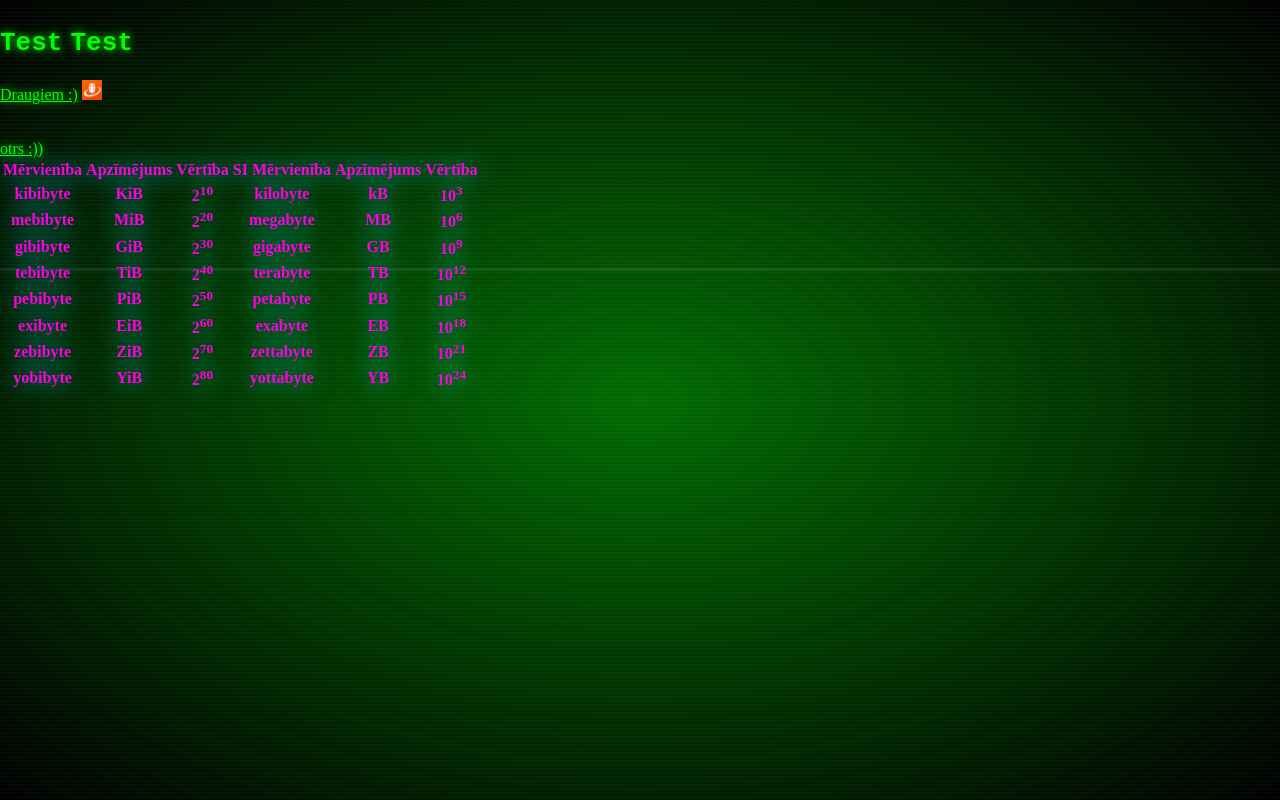
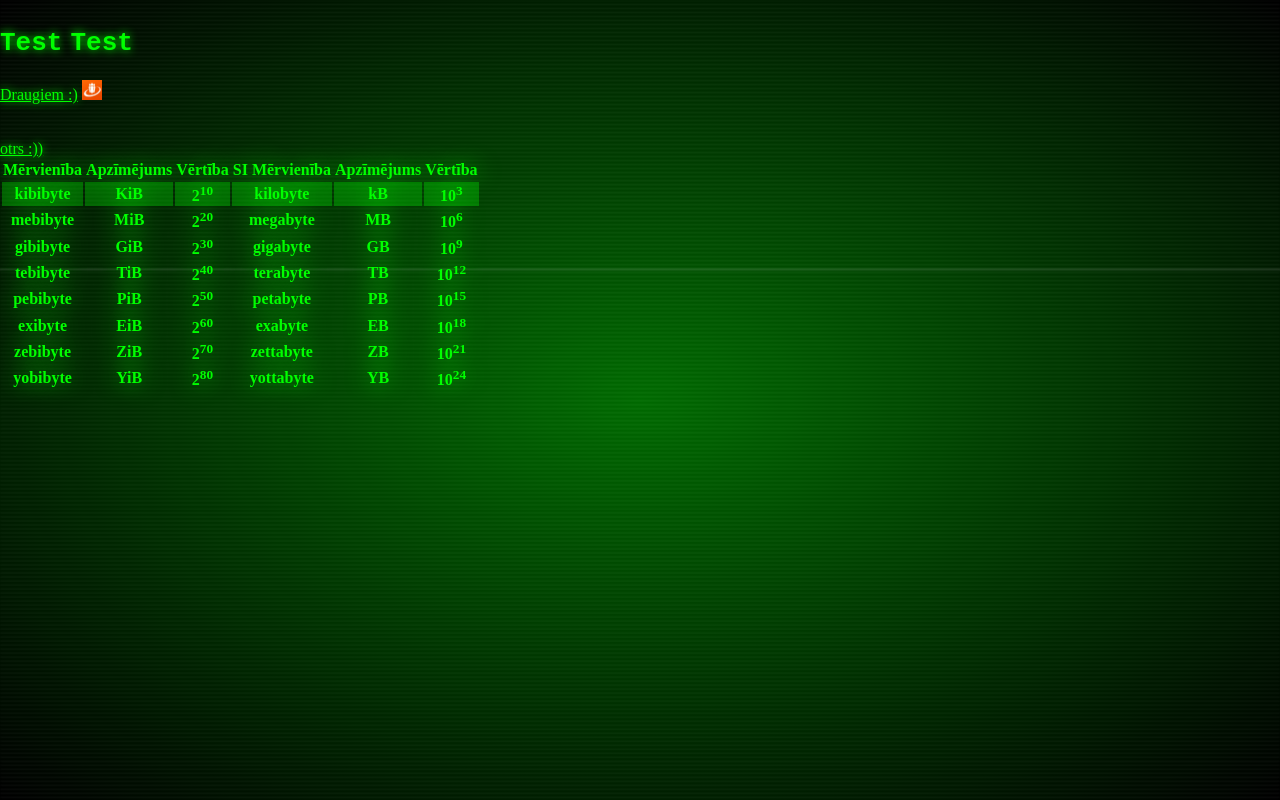
Before and after one commit to towergame/hello-world, a plain HTML site: page index.html in a window 1280 px wide. Drawn offline with Linux system fonts and the light colour scheme.

Commit message:
Changed css for table

```diff
--- a/index.css
+++ b/index.css
@@ -1,8 +1,13 @@
 body {
-    color: #FF00DD;
-    text-shadow: #00DDFF 0 0 25px;
+    color: lime;
+    text-shadow: lime 0 0 25px;
     overflow: hidden;
 }
+
+.sndline {
+    background-color: rgba(0, 255, 0, 0.3)
+}
+
 .bg {
     background: radial-gradient(rgb(0, 122, 0), black);
     position: fixed;
--- a/index.html
+++ b/index.html
@@ -26,7 +26,7 @@
 						<th>Apzīmējums</th>
 						<th>Vērtība</th>
 					</tr>
-					<tr>
+					<tr class="sndline">
 						<th>kibibyte</th>
 						<th>KiB</th>
 						<th>2<sup>10</sup></th>
```
